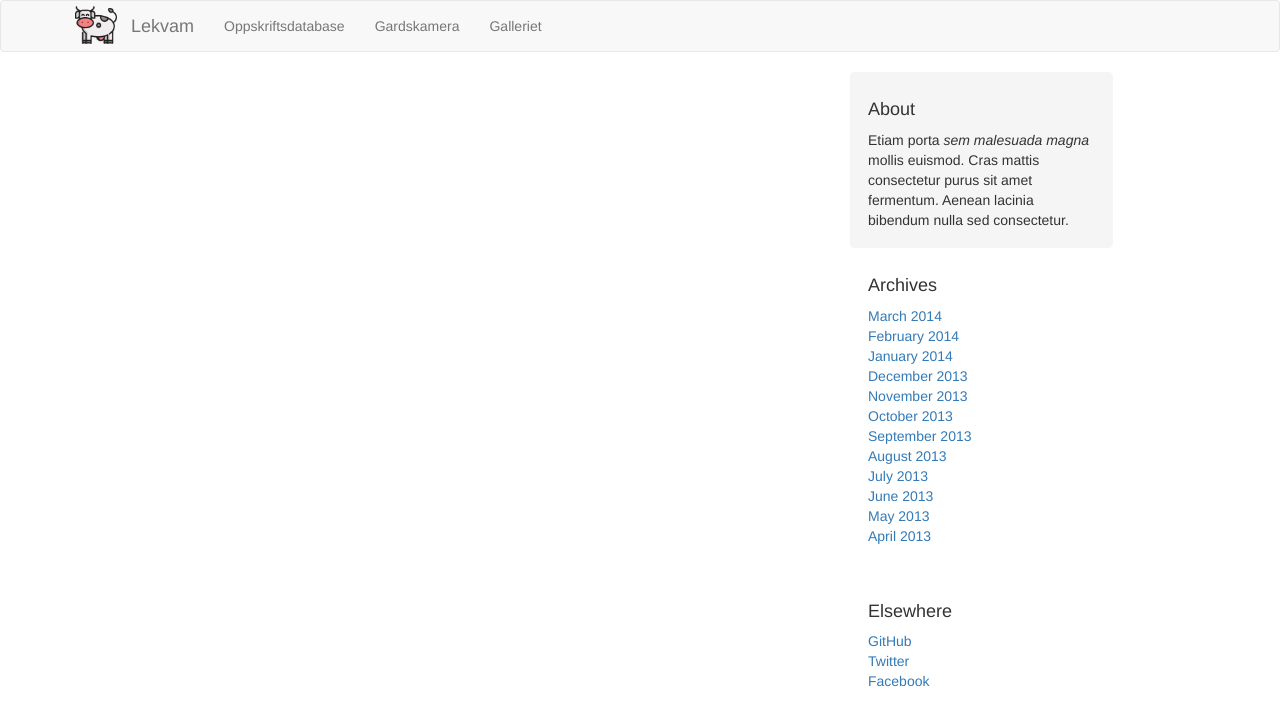
After one commit to torvald/lekvam.no, a Django app: template wiki_wrapper/templates/wiki_base.html in a window 1280 px wide. The commit adds this page. Shown: the top 726 px of the page. Run offline with Django 3.2, Linux system fonts and the light colour scheme; the template is opened without the code that fills it, so the values that code supplies are empty; some libraries are stand-ins or nearby versions.

Commit message:
Add wiki css

```diff
--- /dev/null
+++ b/wiki_wrapper/static/css/wiki.css
@@ -0,0 +1,45 @@
+/*
+ * From https://v4-alpha.getbootstrap.com/examples/blog/
+ * Globals
+ */
+
+@media (min-width: 48em) {
+  html {
+    font-size: 18px;
+  }
+}
+
+h1 {
+    padding-bottom:5px;
+    border-bottom:1px solid rgba(0,0,0,0.1);
+}
+
+
+/*
+ * Override Bootstrap's default container.
+ */
+
+.container {
+  max-width: 80rem;
+}
+
+
+/*
+ * Main column and sidebar layout
+ */
+
+/* Sidebar modules for boxing content */
+.sidebar-module {
+  padding: 1rem;
+  /*margin: 0 -1rem 1rem;*/
+}
+.sidebar-module-inset {
+  padding: 1rem;
+  background-color: #f5f5f5;
+  border-radius: .25rem;
+}
+.sidebar-module-inset p:last-child,
+.sidebar-module-inset ul:last-child,
+.sidebar-module-inset ol:last-child {
+  margin-bottom: 0;
+}
--- a/wiki_wrapper/templates/node.html
+++ b/wiki_wrapper/templates/node.html
@@ -1,6 +1,6 @@
-{% extends 'base.html' %}
+{% extends 'wiki_base.html' %}
 
-{% block content %}
+{% block node-content %}
 
   <div>{{ content|safe }}</div>
 
--- /dev/null
+++ b/wiki_wrapper/templates/wiki_base.html
@@ -0,0 +1,50 @@
+{% extends 'base.html' %}
+{% load static %}
+
+{% block content %}
+
+<link href="{% static 'css/wiki.css' %}" rel="stylesheet">
+
+      <div class="row">
+
+        <div class="col-sm-8 node-content">
+          {% block node-content %}
+          {% endblock %}
+        </div><!-- /.node-content -->
+
+        <div class="col-sm-3 offset-sm-1 wiki-sidebar">
+          <div class="sidebar-module sidebar-module-inset">
+            <h4>About</h4>
+            <p>Etiam porta <em>sem malesuada magna</em> mollis euismod. Cras mattis consectetur purus sit amet fermentum. Aenean lacinia bibendum nulla sed consectetur.</p>
+          </div>
+          <div class="sidebar-module">
+            <h4>Archives</h4>
+            <ol class="list-unstyled">
+              <li><a href="#">March 2014</a></li>
+              <li><a href="#">February 2014</a></li>
+              <li><a href="#">January 2014</a></li>
+              <li><a href="#">December 2013</a></li>
+              <li><a href="#">November 2013</a></li>
+              <li><a href="#">October 2013</a></li>
+              <li><a href="#">September 2013</a></li>
+              <li><a href="#">August 2013</a></li>
+              <li><a href="#">July 2013</a></li>
+              <li><a href="#">June 2013</a></li>
+              <li><a href="#">May 2013</a></li>
+              <li><a href="#">April 2013</a></li>
+            </ol>
+          </div>
+          <div class="sidebar-module">
+            <h4>Elsewhere</h4>
+            <ol class="list-unstyled">
+              <li><a href="#">GitHub</a></li>
+              <li><a href="#">Twitter</a></li>
+              <li><a href="#">Facebook</a></li>
+            </ol>
+          </div>
+        </div><!-- /.blog-sidebar -->
+
+      </div><!-- /.row -->
+
+
+{% endblock %}
```
